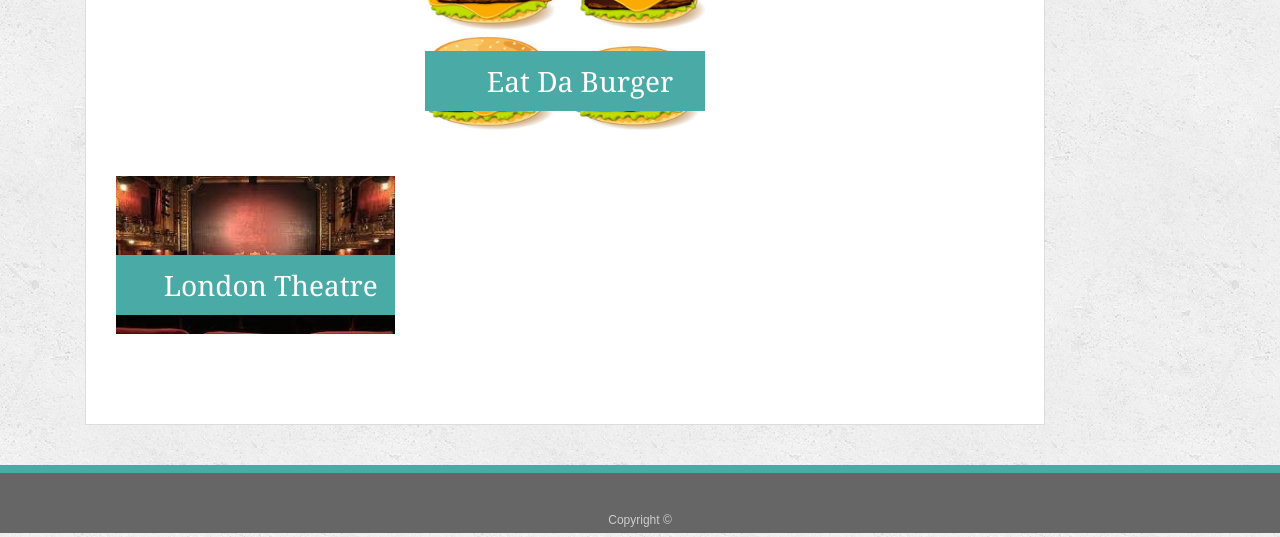
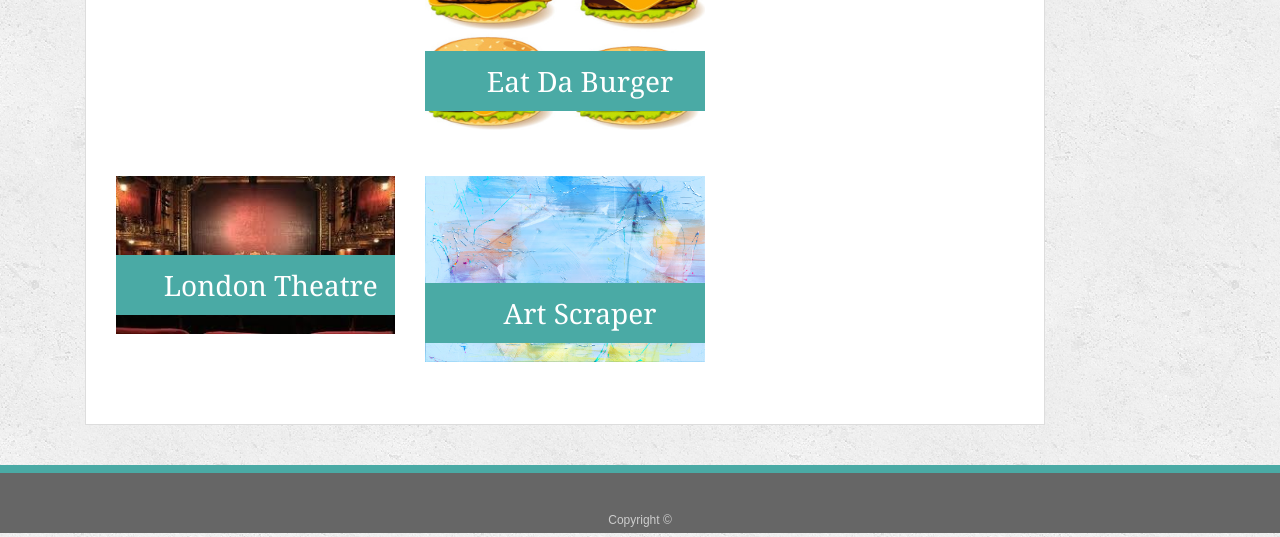
Before and after one commit to mspancholi/mspancholi.github.io-Bootstrap-Portfolio, a plain HTML site: page portfolio.html in a window 1280 px wide. Shown: the part 1673-2210 px from the top of the page. Drawn offline with nearby package versions, Linux system fonts and the light colour scheme.

Commit message:
updated portfolio with Art Scraper

```diff
--- a/portfolio.html
+++ b/portfolio.html
@@ -5,8 +5,8 @@
   <meta charset="UTF-8">
   <title>About | Mukti Pancholi</title>
   <meta name="viewport" content="width=device-width, initial-scale=1">
-  <link rel="stylesheet" href="https://maxcdn.bootstrapcdn.com/bootstrap/4.0.0/css/bootstrap.min.css" integrity="sha384-Gn5384xqQ1aoWXA+058RXPxPg6fy4IWvTNh0E263XmFcJlSAwiGgFAW/dAiS6JXm"
-    crossorigin="anonymous">
+  <link rel="stylesheet" href="https://maxcdn.bootstrapcdn.com/bootstrap/4.0.0/css/bootstrap.min.css"
+    integrity="sha384-Gn5384xqQ1aoWXA+058RXPxPg6fy4IWvTNh0E263XmFcJlSAwiGgFAW/dAiS6JXm" crossorigin="anonymous">
   <script src="https://ajax.googleapis.com/ajax/libs/jquery/3.3.1/jquery.min.js"></script>
   <script src="https://maxcdn.bootstrapcdn.com/bootstrap/4.1.3/js/bootstrap.min.js"></script>
   <link rel="stylesheet" type="text/css" href="assets/css/style.css">
@@ -191,6 +191,13 @@
         </div>
         <div class="col-sm-4">
           <div class="work">
+            <a href="https://morning-refuge-44439.herokuapp.com">
+              <img src="assets/images/background-2719576_1920.jpg" class="img-fluid" alt="Art Scraper">
+              <div class="row">
+                <div class="col-sm-12">
+                  <h3>Art Scraper</h3>
+                </div>
+              </div>
 
           </div>
         </div>
```
Also changed, not shown: assets/images/background-2719576_1920.jpg (added). Lines whose indentation alone changed are shown as unchanged.
